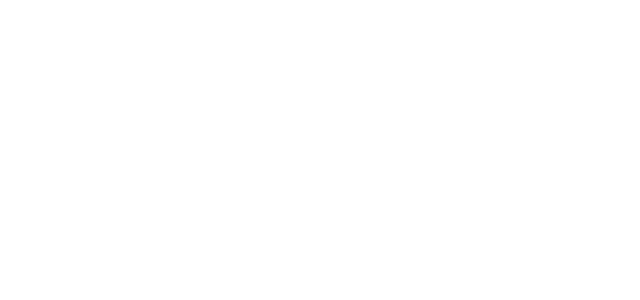
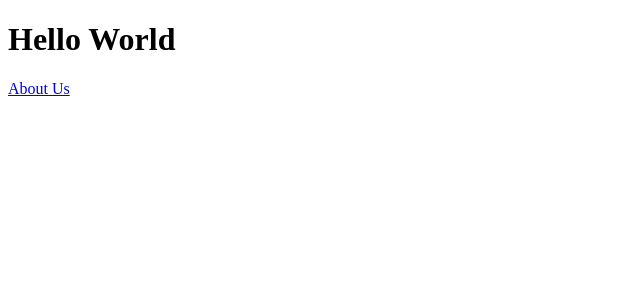
Before and after one commit to aygunbyr/movies-app-react, a React (Create React App) app: page / in a window 1280 px wide. Shown: the top 300 px of the page, without its empty margins (0-640 px from the left). Built offline with nearby package versions, Linux system fonts and the light colour scheme.

Commit message:
build(deps): react router

```diff
--- a/package.json
+++ b/package.json
@@ -17,6 +17,7 @@
     "@types/react-dom": "^18.2.8",
     "react": "^18.2.0",
     "react-dom": "^18.2.0",
+    "react-router-dom": "^6.16.0",
     "react-scripts": "5.0.1",
     "typescript": "^4.9.5",
     "web-vitals": "^2.1.4"
--- a/src/App.tsx
+++ b/src/App.tsx
@@ -1,5 +1,12 @@
+import { Link } from 'react-router-dom';
+
 function App() {
-  return <div className="App"></div>;
+  return (
+    <div>
+      <h1>Hello World</h1>
+      <Link to="about">About Us</Link>
+    </div>
+  );
 }
 
 export default App;
--- a/src/index.tsx
+++ b/src/index.tsx
@@ -6,14 +6,22 @@
 import '@fontsource/roboto/400.css';
 import '@fontsource/roboto/500.css';
 import '@fontsource/roboto/700.css';
+import { createRoot } from 'react-dom/client';
+import { createBrowserRouter, RouterProvider, Route } from 'react-router-dom';
 
-const root = ReactDOM.createRoot(
-  document.getElementById('root') as HTMLElement
-);
-root.render(
-  <React.StrictMode>
-    <App />
-  </React.StrictMode>
+const router = createBrowserRouter([
+  {
+    path: '/',
+    element: <App />,
+  },
+  {
+    path: 'about',
+    element: <div>About</div>,
+  },
+]);
+
+createRoot(document.getElementById('root') as HTMLElement).render(
+  <RouterProvider router={router} />
 );
 
 // If you want to start measuring performance in your app, pass a function
```
Also changed, not shown: 1 other file (tests, documents, lock files or other folders).
